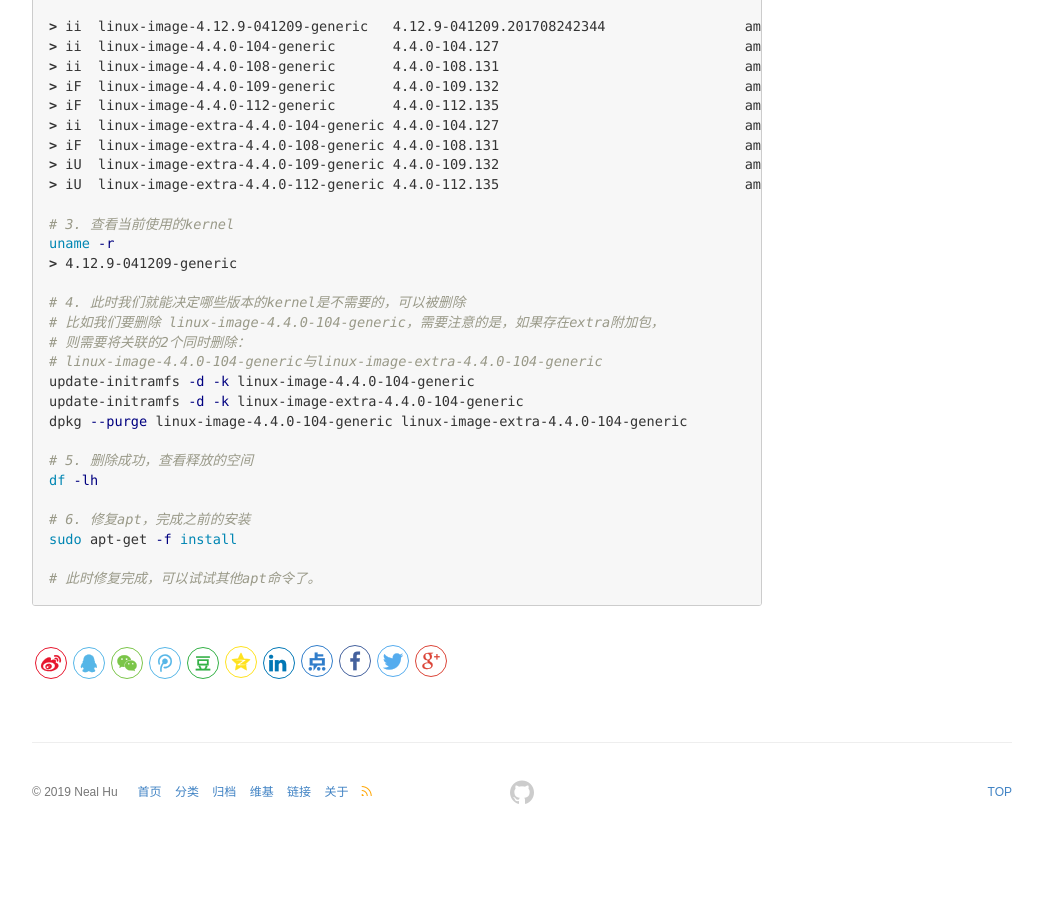
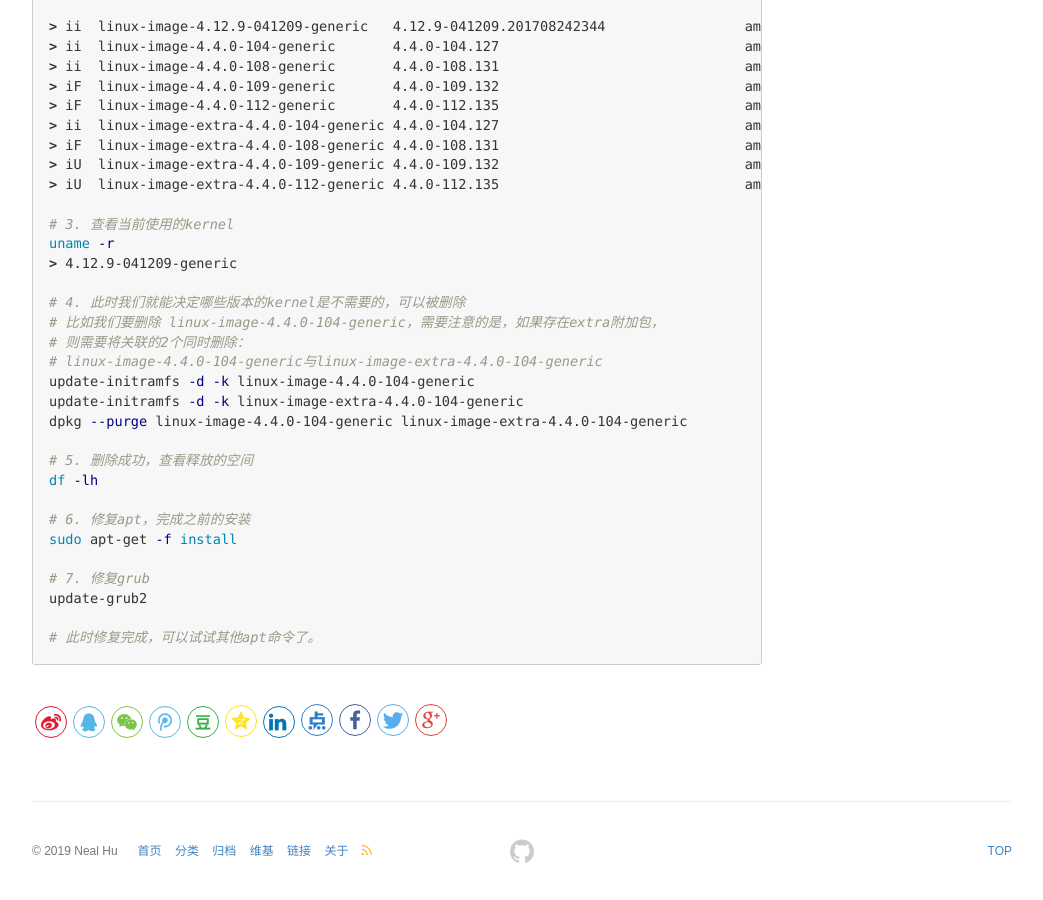
Before and after one commit to lrita/lrita.github.io, a Jekyll site: the page built from _posts/2019-06-13-ubuntu-fix-boot-full-issue.md, in a window 1280 px wide and 900 px high, scrolled down 818 px. Shown: the whole window, without its empty margins (118-1161 px from the left). Built offline with Jekyll 4.4.1, drawn with Linux system fonts in a browser that asks for light colours; comment, search, counter and statistics services are not loaded; before the commit the page ends 1659 px from its top, so only the background shows below that.

Commit message:
_posts/2019-06-13-ubuntu-fix-boot-full-issue.md

````diff
--- a/_posts/2019-06-13-ubuntu-fix-boot-full-issue.md
+++ b/_posts/2019-06-13-ubuntu-fix-boot-full-issue.md
@@ -58,5 +58,8 @@ df -lh
 # 6. 修复apt，完成之前的安装
 sudo apt-get -f install
 
+# 7. 修复grub
+update-grub2
+
 # 此时修复完成，可以试试其他apt命令了。
 ```
````
